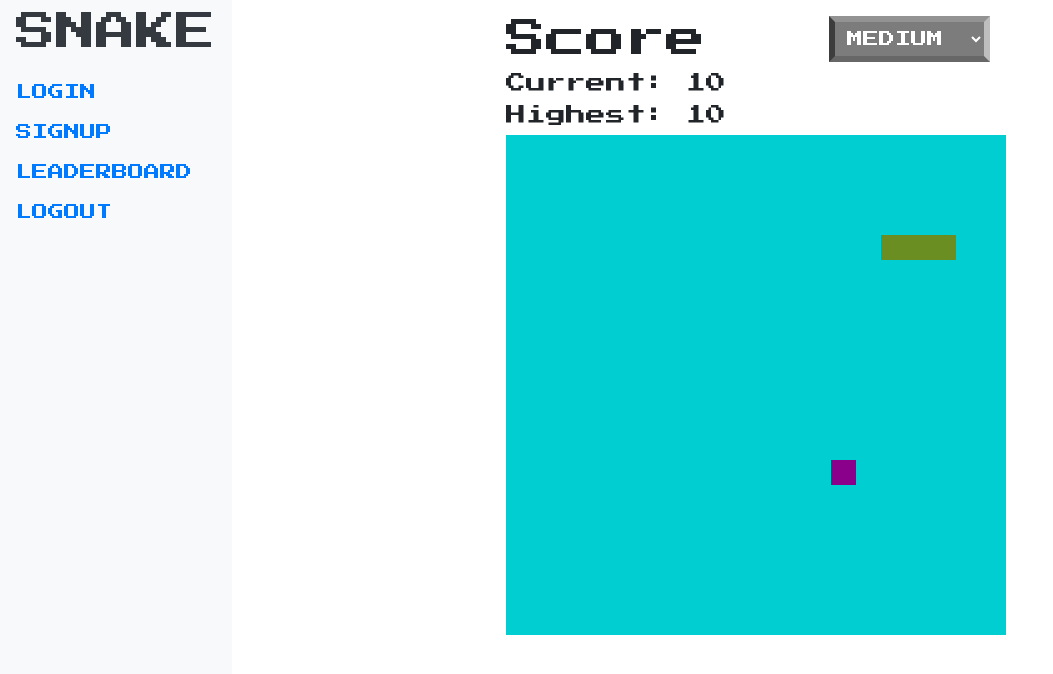
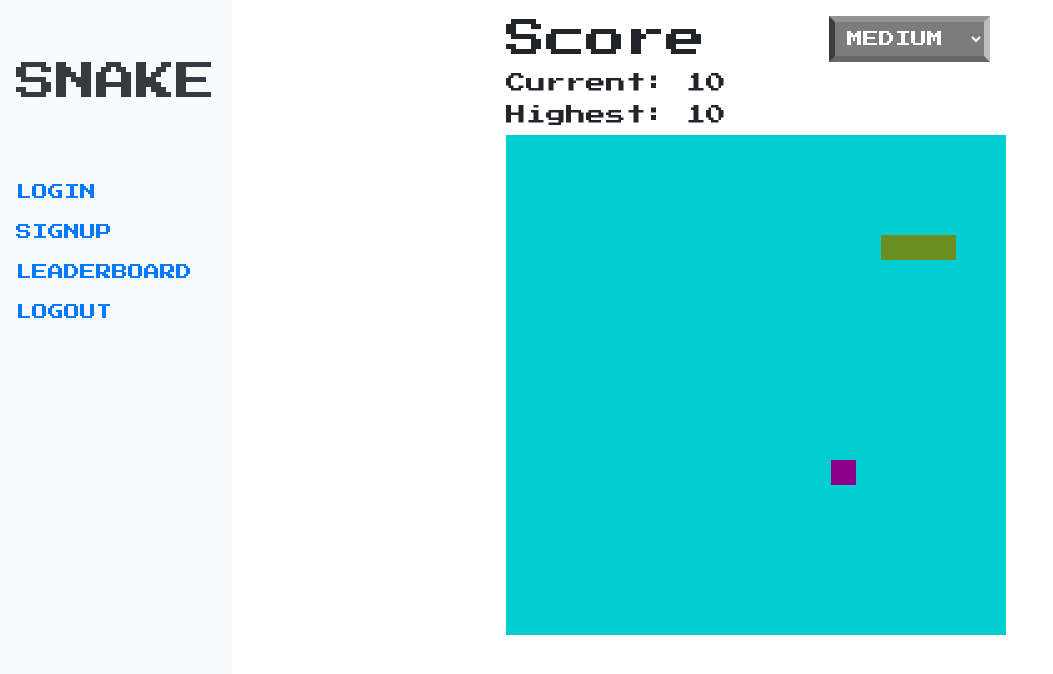
Before and after one commit to briantjt/react-snake, a React (Create React App) app: page / in a window 1280 px wide. Shown: the top 674 px of the page, without its empty margins (0-1053 px from the left). Built offline with nearby package versions, Linux system fonts and the light colour scheme; no server answers.

Commit message:
changed navbar css

```diff
--- a/src/App.css
+++ b/src/App.css
@@ -16,3 +16,8 @@
     margin-top: 20px;
     padding: 10px
 }
+
+.game-title {
+    margin-top: 50px;
+    margin-bottom: 50px;
+}
--- a/src/components/Navbar/Navbar.jsx
+++ b/src/components/Navbar/Navbar.jsx
@@ -1,3 +1,4 @@
+/* eslint-disable jsx-a11y/anchor-is-valid */
 import React, { Component } from "react";
 const axios = require("axios");
 export default class Navbar extends Component {
@@ -19,7 +20,7 @@ export default class Navbar extends Component {
   render() {
     return (
       <ul className="nav flex-column bg-light">
-        <li className="nav-item">
+        <li className="nav-item game-title">
           <h1 className="nav-link text-dark">SNAKE</h1>
         </li>
         {this.props.isLoggedIn ? (
```
